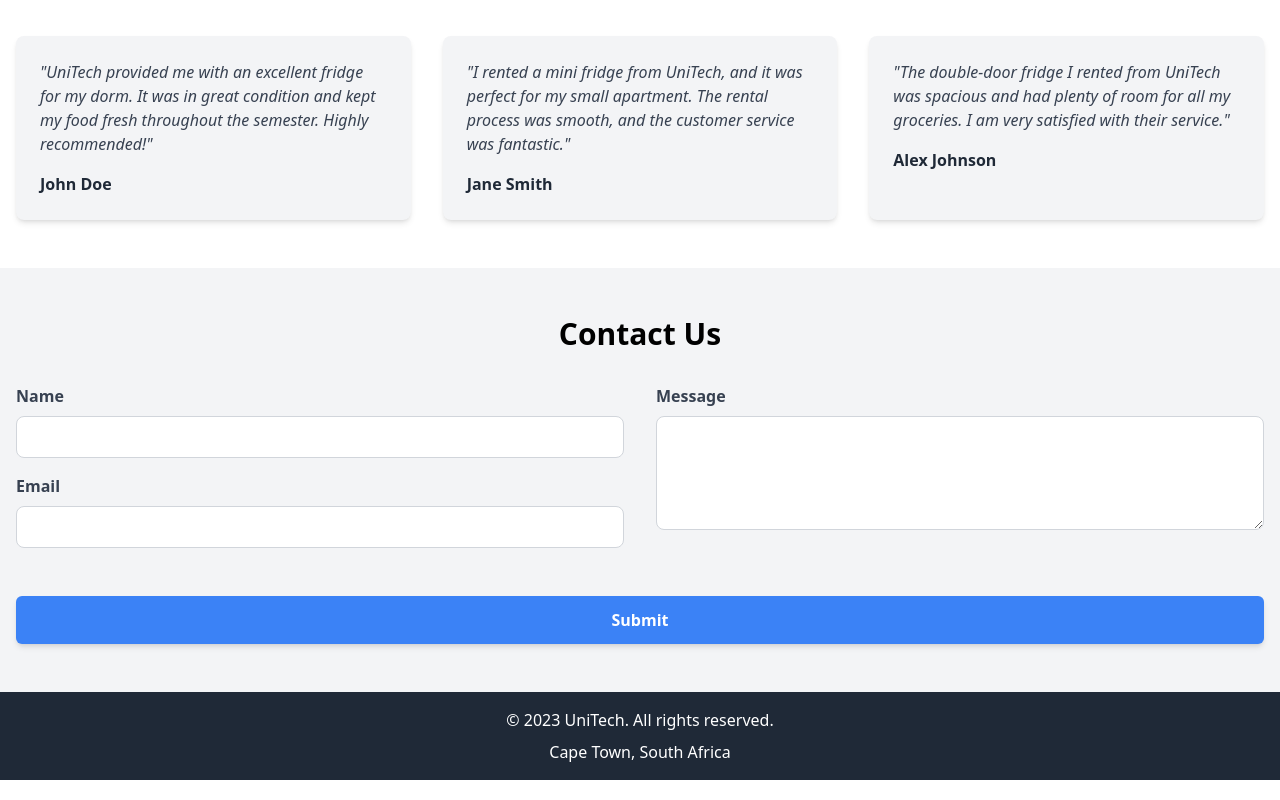
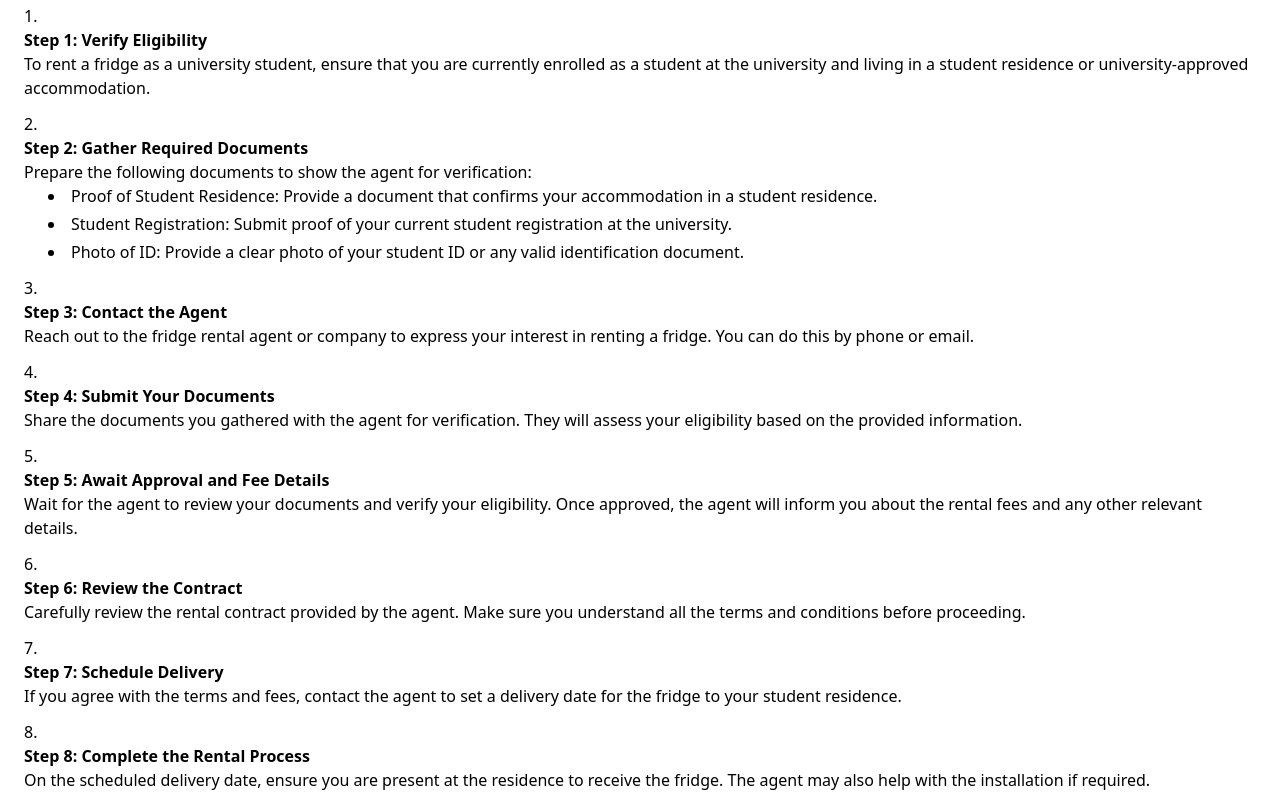
Before and after one commit to TDL2627/uni-tech, a Next.js app: page / in a window 1280 px wide. Shown: the part 1780-2580 px from the top of the page. Built offline with nearby package versions, Linux system fonts and the light colour scheme.

Commit message:
added form spree

```diff
--- a/package.json
+++ b/package.json
@@ -9,6 +9,7 @@
     "lint": "next lint"
   },
   "dependencies": {
+    "@formspree/react": "^2.4.4",
     "aos": "^2.3.4",
     "autoprefixer": "10.4.14",
     "formik": "^2.4.2",
--- /dev/null
+++ b/src/app/components/HowTo/index.jsx
@@ -0,0 +1,84 @@
+import Head from 'next/head';
+
+const HowToRentAFridge = () => {
+  const instructions = [
+    {
+      step: 'Step 1: Verify Eligibility',
+      content:
+        'To rent a fridge as a university student, ensure that you are currently enrolled as a student at the university and living in a student residence or university-approved accommodation.',
+    },
+    {
+      step: 'Step 2: Gather Required Documents',
+      content:
+        'Prepare the following documents to show the agent for verification:',
+      substeps: [
+        'Proof of Student Residence: Provide a document that confirms your accommodation in a student residence.',
+        'Student Registration: Submit proof of your current student registration at the university.',
+        'Photo of ID: Provide a clear photo of your student ID or any valid identification document.',
+      ],
+    },
+    {
+      step: 'Step 3: Contact the Agent',
+      content:
+        'Reach out to the fridge rental agent or company to express your interest in renting a fridge. You can do this by phone or email.',
+    },
+    {
+      step: 'Step 4: Submit Your Documents',
+      content:
+        'Share the documents you gathered with the agent for verification. They will assess your eligibility based on the provided information.',
+    },
+    {
+      step: 'Step 5: Await Approval and Fee Details',
+      content:
+        'Wait for the agent to review your documents and verify your eligibility. Once approved, the agent will inform you about the rental fees and any other relevant details.',
+    },
+    {
+      step: 'Step 6: Review the Contract',
+      content:
+        'Carefully review the rental contract provided by the agent. Make sure you understand all the terms and conditions before proceeding.',
+    },
+    {
+      step: 'Step 7: Schedule Delivery',
+      content:
+        'If you agree with the terms and fees, contact the agent to set a delivery date for the fridge to your student residence.',
+    },
+    {
+      step: 'Step 8: Complete the Rental Process',
+      content:
+        'On the scheduled delivery date, ensure you are present at the residence to receive the fridge. The agent may also help with the installation if required.',
+    },
+    {
+      step: 'Step 9: Enjoy Your Rental Fridge',
+      content: 'Congratulations! You now have a rented fridge to meet your needs during your time as a university student.',
+    },
+  ];
+
+  return (
+    <div className="p-6">
+      <Head>
+        <title>How to Rent a Fridge</title>
+      </Head>
+      <h1 className="text-3xl font-bold mb-6">How to Rent a Fridge</h1>
+      <ol className="list-decimal list-inside space-y-3">
+        {instructions.map((instruction, index) => (
+          <li key={index}>
+            <p>
+              <span className="font-bold">{instruction.step}</span>
+              <br />
+              {instruction.content}
+            </p>
+            {instruction.substeps && (
+              <ul className="list-disc list-inside ml-6 space-y-1">
+                {instruction.substeps.map((substep, subIndex) => (
+                  <li key={subIndex}>{substep}</li>
+                ))}
+              </ul>
+            )}
+          </li>
+        ))}
+      </ol>
+    </div>
+  );
+};
+
+export default HowToRentAFridge;
--- a/src/app/components/pages/Contact/index.jsx
+++ b/src/app/components/pages/Contact/index.jsx
@@ -1,95 +1,55 @@
 import React from 'react';
-import { Formik, Field, Form, ErrorMessage } from 'formik';
-import * as Yup from 'yup';
-import WhatsAppButton from '../../Global/Whatsapp';
+import { useForm, ValidationError } from '@formspree/react';
+const ContactForm = () => {
+  const [state, handleSubmit] = useForm("mleygjgw");
 
-const ContactForm = () => {
-  const initialValues = {
-    name: '',
-    email: '',
-    message: '',
-  };
-
-  const validationSchema = Yup.object().shape({
-    name: Yup.string().required('Name is required'),
-    email: Yup.string().email('Invalid email').required('Email is required'),
-    message: Yup.string().required('Message is required'),
-  });
-
-  const handleSubmit = (values, { setSubmitting, resetForm }) => {
-    // Simulate form submission (you can implement the actual form submission logic here)
-    setTimeout(() => {
-      console.log(values);
-      setSubmitting(false);
-      resetForm();
-    }, 1000);
-  };
+  if (state.succeeded) {
+    return <p>Thanks for joining!</p>;
+  }
 
   return (
     <div id='contact' className="bg-gray-100 py-12">
       <div className="container mx-auto px-4">
         <h2 className="text-3xl font-bold text-center mb-8">Contact Us</h2>
-        <Formik
-          initialValues={initialValues}
-          validationSchema={validationSchema}
-          onSubmit={handleSubmit}
-        >
-          {({ isSubmitting }) => (
-            <Form className="grid grid-cols-1 md:grid-cols-2 gap-8">
-              <div>
+        <form onSubmit={handleSubmit} className="max-w-md mx-auto">
           <div className="mb-4">
-                  <label htmlFor="name" className="block text-gray-700 font-semibold mb-2">
-                    Name
-                  </label>
-                  <Field
-                    type="text"
-                    id="name"
-                    name="name"
-                    className="w-full px-4 py-2 rounded-lg border border-gray-300 focus:outline-none focus:border-blue-500"
+            <label htmlFor="email" className="block mb-1">Email Address</label>
+            <input
+              id="email"
+              type="email"
+              name="email"
+              className="w-full p-2 border rounded-md"
             />
-                  <ErrorMessage name="name" component="div" className="text-red-500" />
+            <ValidationError
+              prefix="Email"
+              field="email"
+              errors={state.errors}
+              className="text-red-600"
+            />
           </div>
           <div className="mb-4">
-                  <label htmlFor="email" className="block text-gray-700 font-semibold mb-2">
-                    Email
-                  </label>
-                  <Field
-                    type="email"
-                    id="email"
-                    name="email"
-                    className="w-full px-4 py-2 rounded-lg border border-gray-300 focus:outline-none focus:border-blue-500"
-                  />
-                  <ErrorMessage name="email" component="div" className="text-red-500" />
-                </div>
-              </div>
-              <div>
-                <div className="mb-4">
-                  <label htmlFor="message" className="block text-gray-700 font-semibold mb-2">
-                    Message
-                  </label>
-                  <Field
-                    as="textarea"
+            <label htmlFor="message" className="block mb-1">Message</label>
+            <textarea
               id="message"
               name="message"
+              className="w-full p-2 border rounded-md"
               rows="4"
-                    className="w-full px-4 py-2 rounded-lg border border-gray-300 focus:outline-none focus:border-blue-500"
             />
-                  <ErrorMessage name="message" component="div" className="text-red-500" />
+            <ValidationError
+              prefix="Message"
+              field="message"
+              errors={state.errors}
+              className="text-red-600"
+            />
           </div>
-              </div>
-              <div className="col-span-2">
           <button
             type="submit"
-                  disabled={isSubmitting}
-                  className="w-full px-6 py-3 bg-blue-500 text-white rounded-md font-bold shadow-md hover:bg-blue-600 focus:outline-none focus:ring-2 focus:ring-blue-600 focus:ring-opacity-50"
+            disabled={state.submitting}
+            className="bg-blue-500 hover:bg-blue-600 text-white py-2 px-4 rounded-md"
           >
-                  {isSubmitting ? 'Submitting...' : 'Submit'}
+            Submit
           </button>
-              </div>
-            </Form>
-          )}
-        </Formik>
-        <WhatsAppButton />
+        </form>
       </div>
     </div>
   );
--- a/src/pages/index.js
+++ b/src/pages/index.js
@@ -1,3 +1,4 @@
+import HowToRentAFridge from "@/app/components/HowTo";
 import Landng from "@/app/components/landing/index.client";
 import About from "@/app/components/pages/About";
 import ContactForm from "@/app/components/pages/Contact";
@@ -9,6 +10,7 @@
       <Landng />
       <About />
       <Products />
+      <HowToRentAFridge/>
       <Testimonials />
       <ContactForm />
     </>
```
Also changed, not shown: 1 other file (tests, documents, lock files or other folders). Lines whose indentation alone changed are shown as unchanged.
